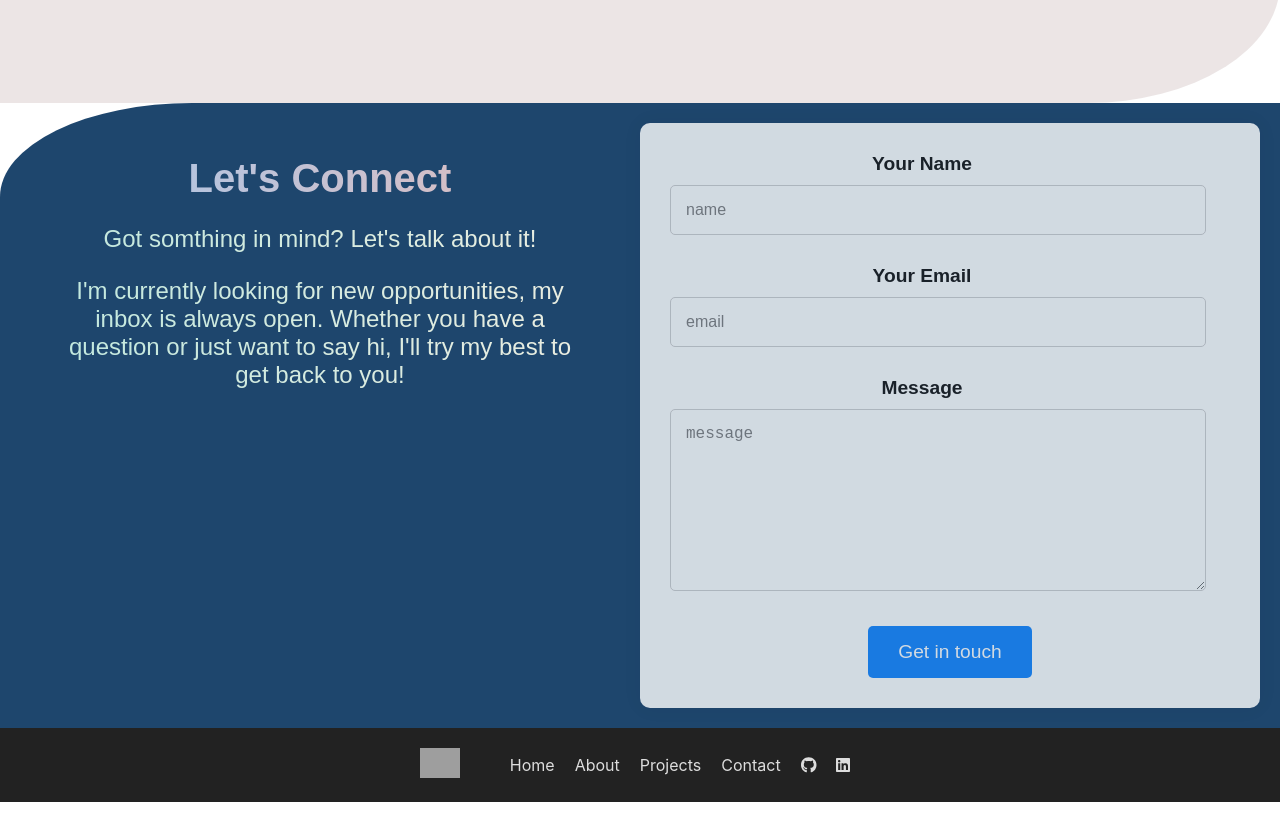
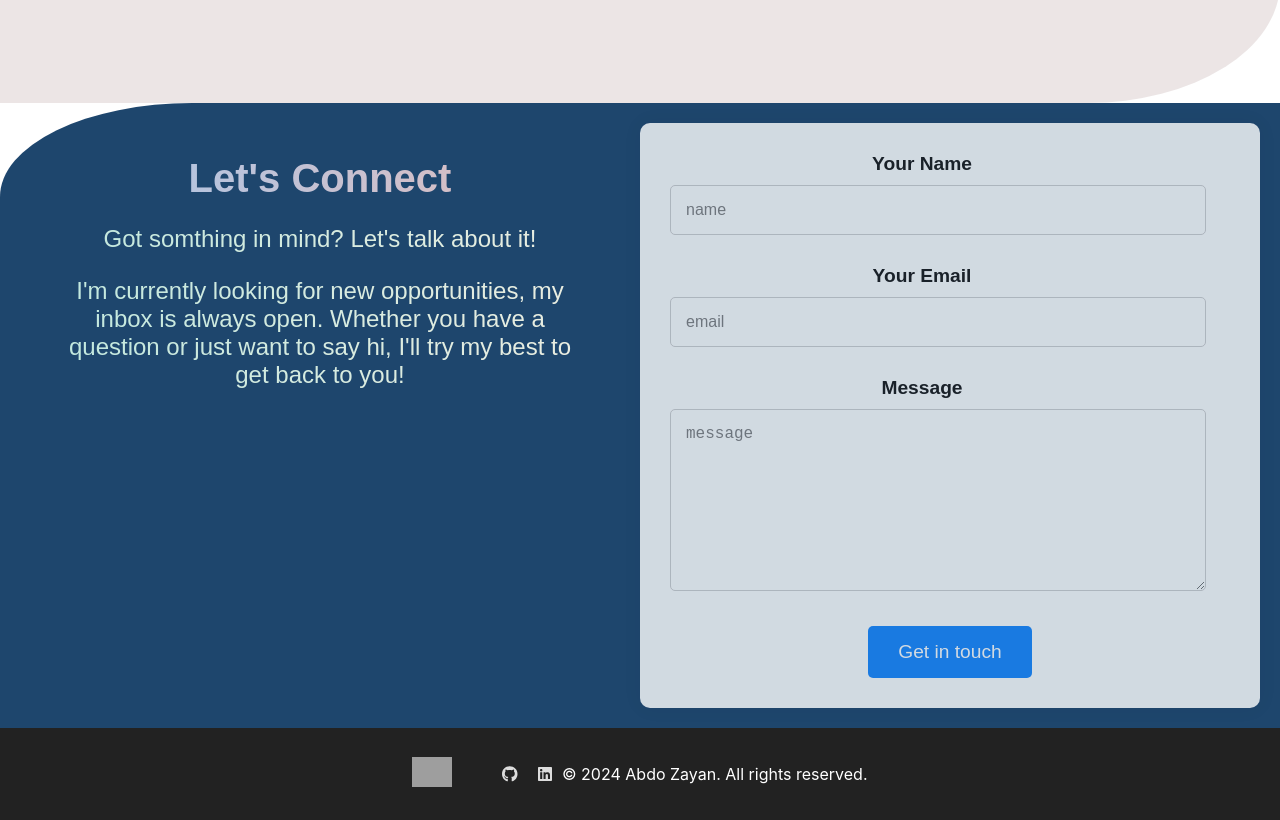
Before and after one commit to abdozayan12/New-Portfolio, a React (Create React App) app: page / in a window 1280 px wide. Shown: the part 697-1517 px from the top of the page. Built offline with nearby package versions, Linux system fonts and the light colour scheme; grey boxes are pictures that could not be loaded.

Commit message:
Update Footer.js

```diff
--- a/src/components/Footer/Footer.js
+++ b/src/components/Footer/Footer.js
@@ -11,12 +11,6 @@ function Footer() {
         <div className="footer-container">
           <div className="footer-logo">
             <a href="#home" className="logo"><img src={logo} alt="Logo" className="logo" /></a>
-          </div>
-          <div className="footer-nav">
-            <a href="#home">Home</a>
-            <a href="#about">About</a>
-            <a href="#portfolio">Projects</a>
-            <a href="#contact">Contact</a>
           </div>
           <div className="footer-socials">
             <a
@@ -36,7 +30,11 @@ function Footer() {
               <FontAwesomeIcon icon={faLinkedin} />
             </a>
           </div>
+          <div className="footer-copy">
+            <p>&copy; 2024 Abdo Zayan. All rights reserved.</p>
+          </div>
         </div>
+
       </footer>
 
     </div>
```
